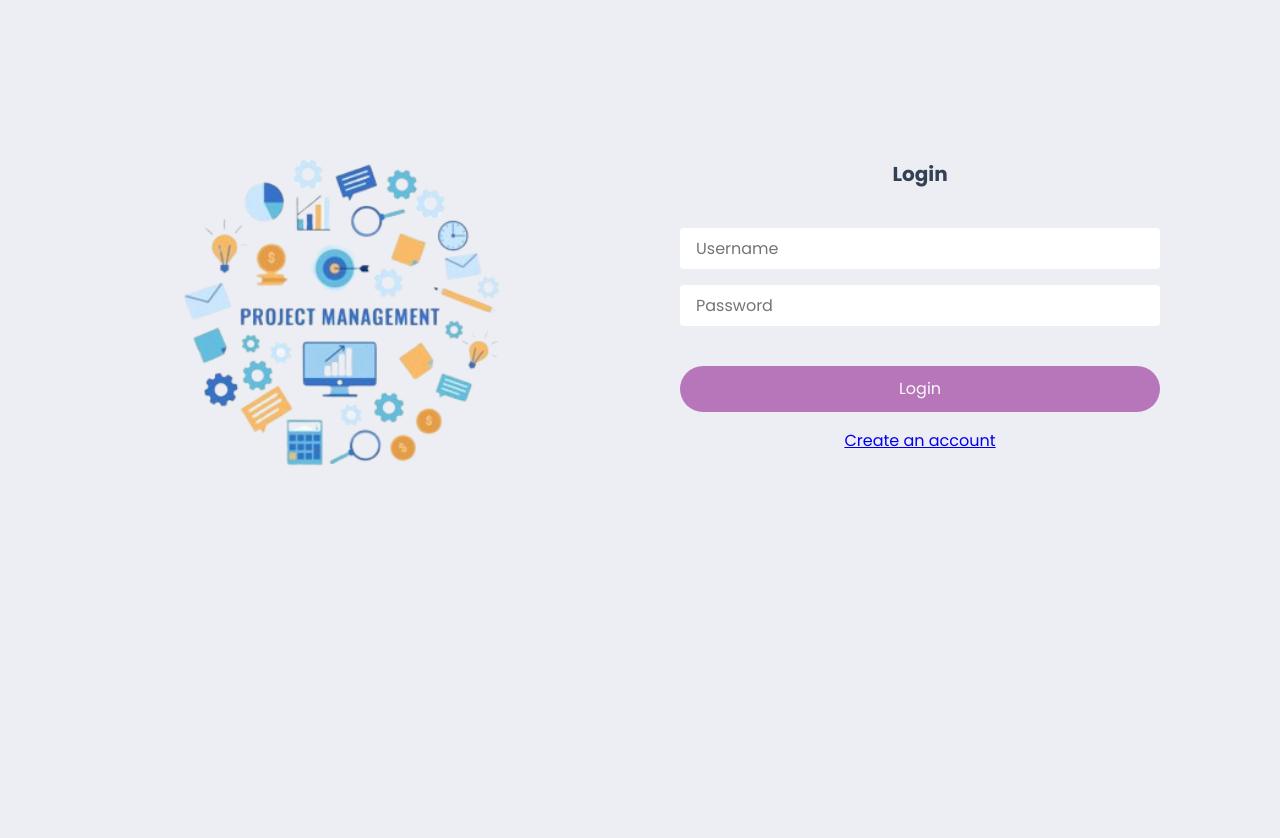
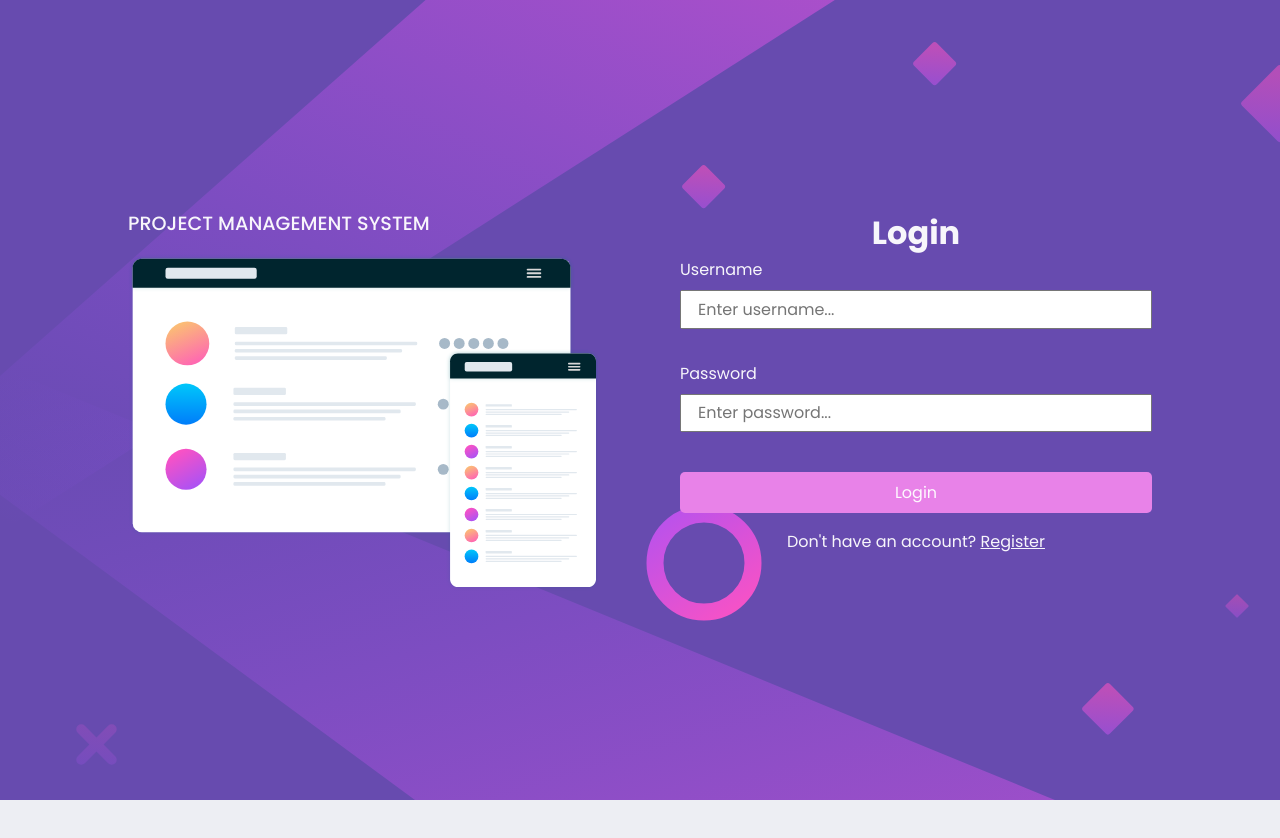
Before and after one commit to Demarcus11/Software-Project-Group-4, a website: page public/index.html in a window 1280 px wide. After the commit the page ends 800 px from the top, so only its background shows below. Drawn offline with Linux system fonts and the light colour scheme.

Commit message:
update: login and css css

```diff
--- a/public/index.html
+++ b/public/index.html
@@ -22,7 +22,44 @@
 </head>
 
 <body>
-    <main class="login">
+    <main class="login | two-columns">
+        <!-- Left Side -->
+        <div>
+            <p class="title">Project Management System</p>
+            <img src="./images/illustration-mockups.svg" alt="">
+        </div>
+
+        <!-- Right Side -->
+        <div>
+            <p class="auth__form-title">Login</p>
+            <form id="login__form" class="login__form">
+                <div class="auth__form">
+                    <div>
+                        <label for="">Username</label>
+                        <input class="login__input login__username" type="text" placeholder="Enter username...">
+                    </div>
+
+                    <div>
+                        <label for="">Password</label>
+                        <input id="txtPassword" class="login__input login__password" type="text"
+                            placeholder="Enter password...">
+
+                        <div class="error-box">
+                            <i class="fa-solid fa-circle-exclamation"></i>
+                            <p class="error login-error"></p>
+                        </div>
+                    </div>
+                </div>
+
+                <div>
+                    <button type="submit" class="login__btn auth__submit">Login</button>
+                    <p class="register">Don't have an account? <a href="./register.html">Register</a></p>
+                </div>
+            </form>
+        </div>
+    </main>
+
+    <!-- <main class="login">
         <div>
             <img src="./images/login.png" class="login__img" alt="">
         </div>
@@ -52,7 +89,7 @@
                 </a>
             </div>
         </form>
-    </main>
+    </main> -->
 
 
     <script src="./login.js" type="module"></script>
--- a/public/login.css
+++ b/public/login.css
@@ -3,8 +3,9 @@
 :root {
   --main-bg: #edeef3;
   --main-text: rgb(51 65 85);
-  --clr-primary-400: hsla(300, 100%, 25%, 1);
+  --clr-primary-400: hsla(257, 40%, 49%);
   --clr-primary-400-hsl: 300, 100%, 25%;
+  --clr-primary-300: hsl(300, 69%, 71%);
   --clr-nuetral-100: hsla(0, 100%, 100%, 0.95);
   --ff-primary: "Poppins", sans-serif;
 }
@@ -82,13 +83,13 @@ p {
 }
 
 /* Utility classes */
-.grid {
+/* .grid {
   display: grid;
 }
 
 .gap-4 {
   gap: 1rem;
-}
+} */
 
 /* General Styles */
 
@@ -99,7 +100,7 @@ body {
   min-height: 100svh;
 }
 
-.login {
+/* .login {
   display: grid;
   place-content: center;
   gap: 5rem;
@@ -184,4 +185,105 @@ h1 {
 
 .fa-circle-exclamation {
   margin-top: 15px;
+} */
+
+/* New Login */
+
+.login {
+  color: var(--clr-nuetral-100);
+  background-color: var(--clr-primary-400);
+  background-image: url("./images/bg-desktop.svg");
+  background-repeat: no-repeat;
+  padding: 1rem;
 }
+
+.two-columns {
+  display: grid;
+  gap: 1rem;
+  place-content: center;
+  min-height: 100vh;
+}
+
+@media (min-width: 64em) {
+  .two-columns {
+    grid-template-columns: minmax(2em, 1fr) minmax(0, 35rem) minmax(0, 35rem) minmax(2em, 1fr);
+    gap: 5rem;
+  }
+  .two-columns > *:first-child {
+    grid-column: 2 / span 1;
+  }
+  .two-columns > *:last-child {
+    grid-column: 3 / span 1;
+  }
+}
+
+.auth__form {
+  display: grid;
+  gap: 2rem;
+}
+
+.auth__form > div {
+  display: grid;
+  place-items: start;
+}
+
+.auth__form-title {
+  text-align: center;
+  font-size: 2rem;
+  font-weight: 700;
+}
+
+input {
+  width: 100%;
+  padding: 0.3rem 1rem;
+  margin-top: 0.5rem;
+}
+input:focus {
+  outline: 1px solid var(--clr-primary-300);
+}
+
+.auth__submit {
+  width: 100%;
+  border-radius: 5px;
+  background-color: var(--clr-primary-300);
+  color: var(--clr-nuetral-100);
+  border: 0;
+  cursor: pointer;
+  padding: 0.5rem 1rem;
+  margin-top: 2.5rem;
+}
+.auth__submit:hover {
+  filter: brightness(0.75);
+}
+
+.title {
+  font-size: 1.2rem;
+  font-weight: 500;
+  text-transform: uppercase;
+  margin-bottom: 1rem;
+}
+
+.error {
+  color: #ffcccb;
+}
+
+.error-box {
+  display: none;
+  align-items: center;
+  gap: 0.5rem;
+  color: #ffcccb;
+  margin-inline: auto;
+  margin-top: 1.5rem;
+}
+
+.register {
+  text-align: center;
+  margin-top: 1rem;
+}
+
+a {
+  color: var(--clr-nuetral-100);
+}
+a:hover {
+  text-decoration: none;
+}
```
Also changed, not shown: public/register.html (+39 -1 lines), public/images/bg-desktop.svg (added), public/images/bg-mobile.svg (added), public/images/illustration-mockups.svg (added).
